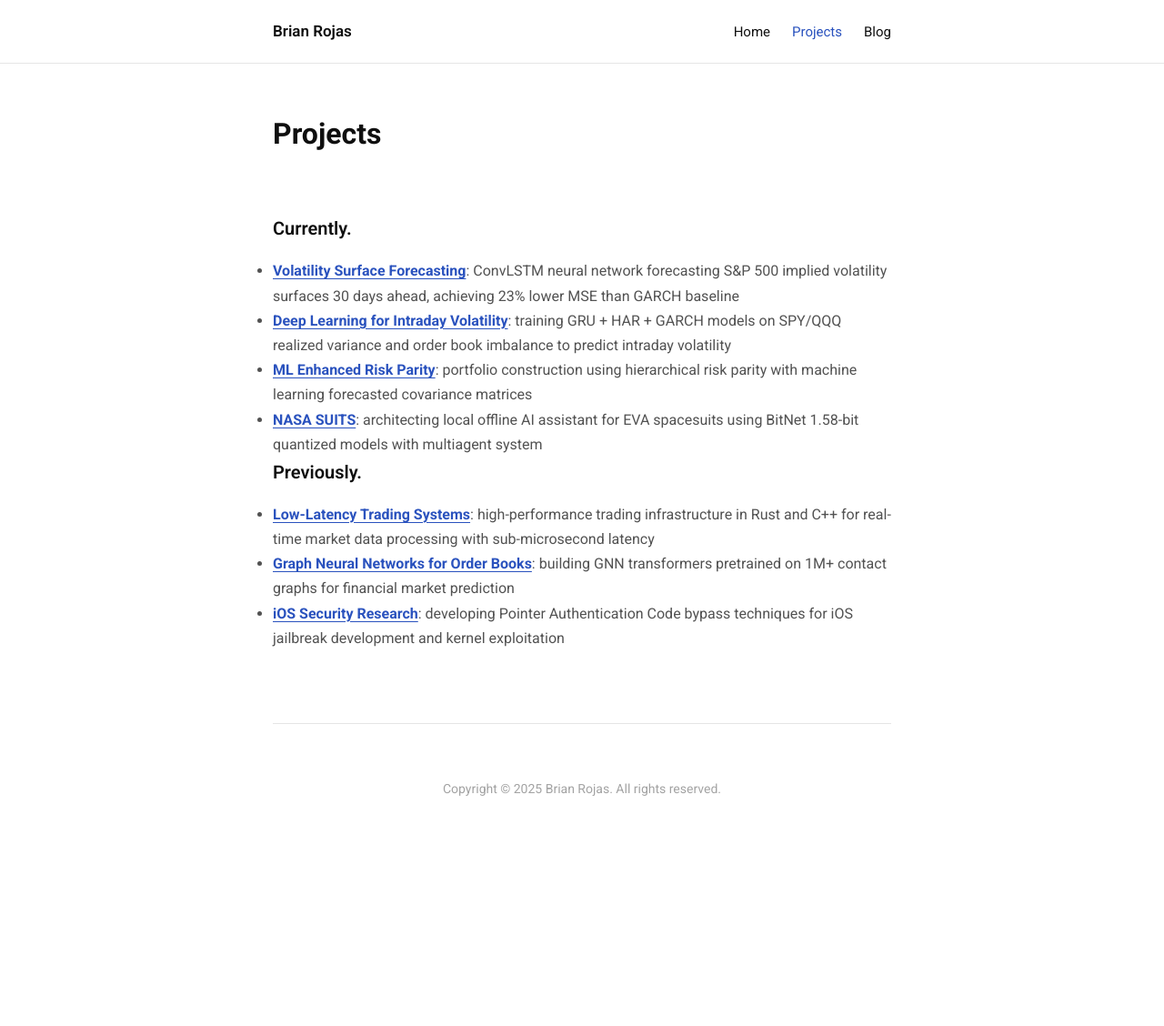
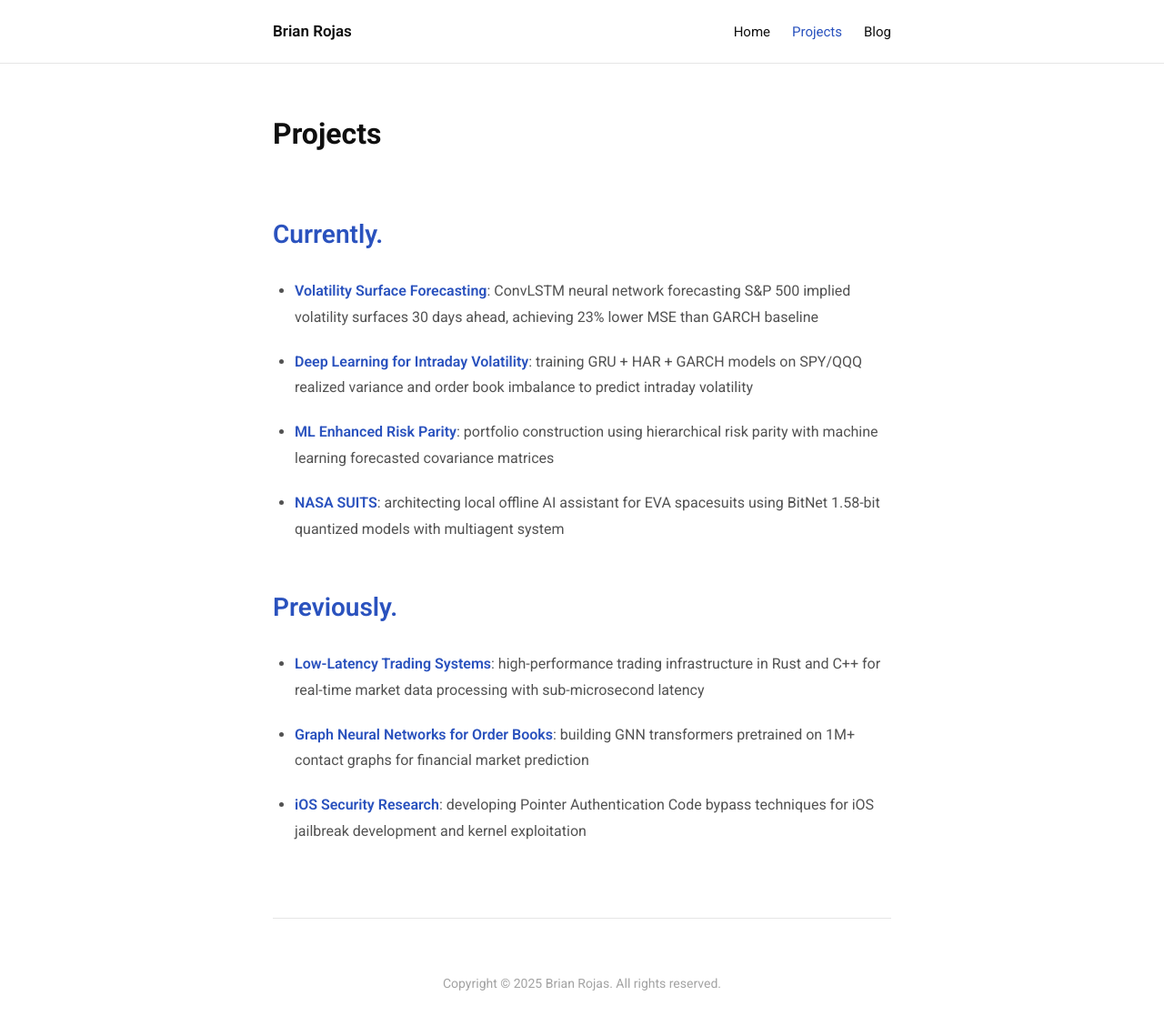
Before and after one commit to brianrojrc/brianrojrc.github.io, a Jekyll site: the page built from projects.md, in a window 1280 px wide and 1190 px high. Shown: the top 1128 px of the window at 91% size. Built offline with Jekyll 4.4.1, drawn with Linux system fonts in a browser that asks for light colours.

Commit message:
Update style.scss

```diff
--- a/assets/css/style.scss
+++ b/assets/css/style.scss
@@ -281,6 +281,57 @@ footer p {
     border-radius: 4px;
 }
 
+/* Simple Projects List Style (Emma's style) */
+.projects-simple {
+    margin-top: 40px;
+}
+
+.section-title {
+    font-size: 28px;
+    font-weight: 600;
+    color: var(--accent-color);
+    margin-bottom: 24px;
+    margin-top: 48px;
+    text-transform: none;
+    letter-spacing: normal;
+}
+
+.section-title::before {
+    display: none;
+}
+
+.projects-simple h2:first-of-type {
+    margin-top: 0;
+}
+
+.project-list {
+    list-style: disc;
+    padding-left: 24px;
+    margin-bottom: 48px;
+}
+
+.project-list li {
+    color: var(--text-secondary);
+    font-size: 16px;
+    line-height: 1.8;
+    margin-bottom: 20px;
+}
+
+.project-list strong {
+    font-weight: 600;
+}
+
+.project-list a {
+    color: var(--accent-color);
+    font-weight: 600;
+    text-decoration: none;
+}
+
+.project-list a:hover {
+    color: var(--accent-hover);
+    text-decoration: underline;
+}
+
 /* Responsive */
 @media (max-width: 768px) {
     nav .nav-container {
```
